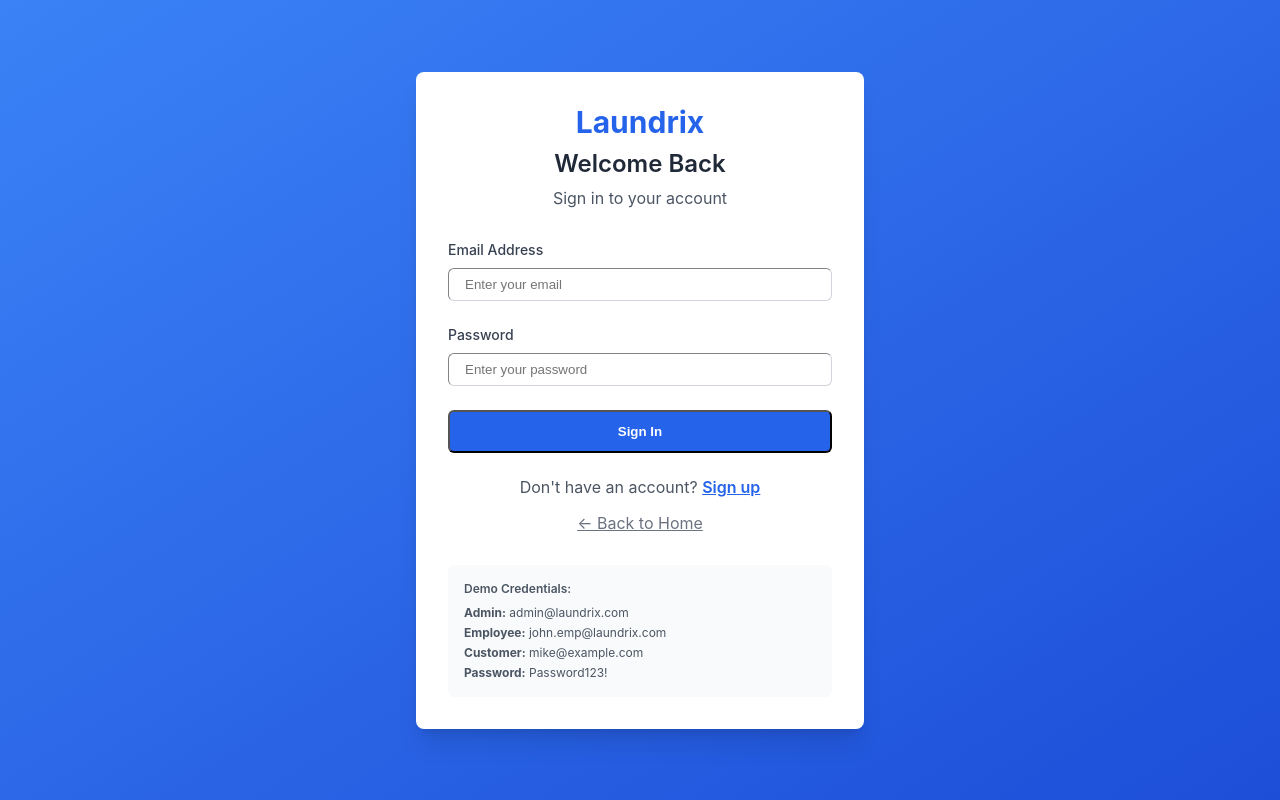
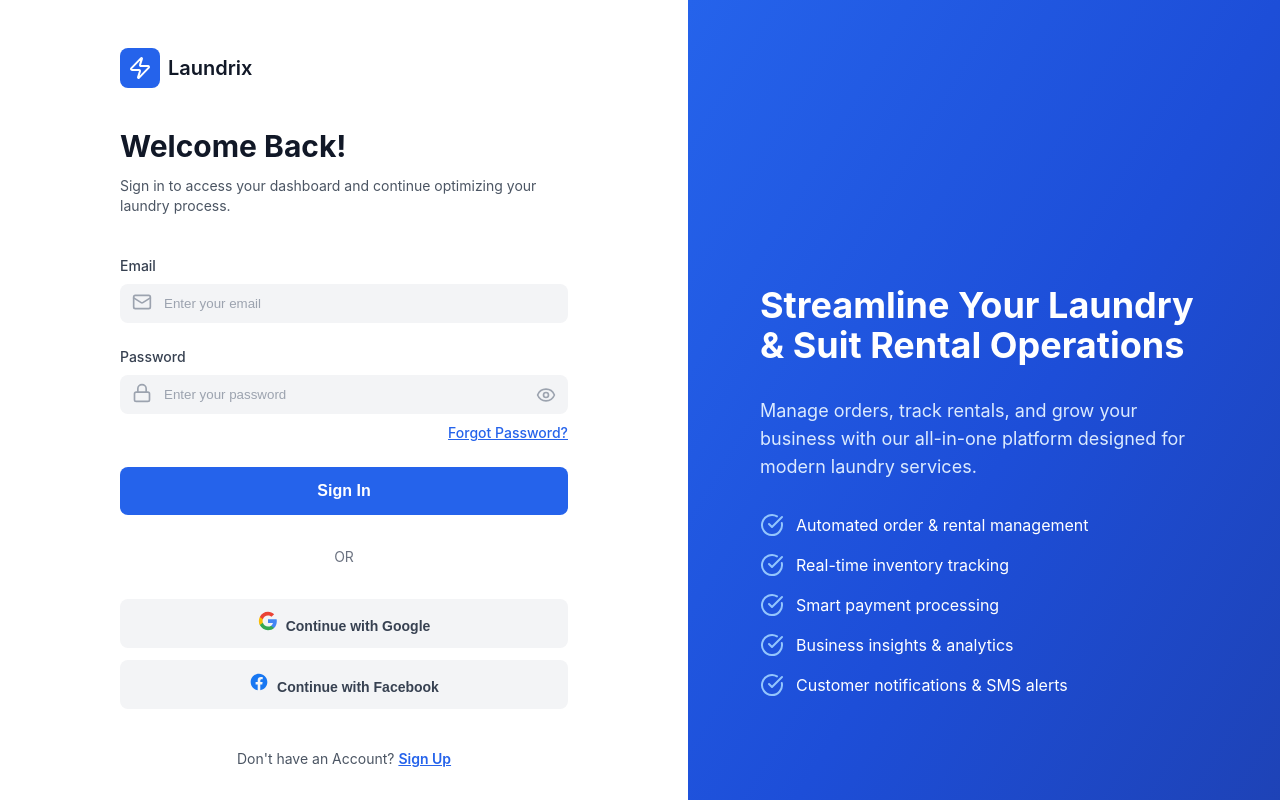
Before and after one commit to sanudacosta/Laundrix, a React (Vite) app in the folder frontend/: page /login in a window 1280 px wide. Shown: the top 800 px of the page. Built offline with nearby package versions, Linux system fonts and the light colour scheme; no server answers.

Commit message:
Enhance LoginPage with new UI

```diff
--- a/frontend/index.html
+++ b/frontend/index.html
@@ -4,6 +4,9 @@
     <meta charset="UTF-8" />
     <link rel="icon" type="image/svg+xml" href="/vite.svg" />
     <meta name="viewport" content="width=device-width, initial-scale=1.0" />
+    <link rel="preconnect" href="https://fonts.googleapis.com">
+    <link rel="preconnect" href="https://fonts.gstatic.com" crossorigin>
+    <link href="https://fonts.googleapis.com/css2?family=Inter:wght@300;400;500;600;700;800&display=swap" rel="stylesheet">
     <title>Laundrix - Laundry Management & Suit Rental System</title>
   </head>
   <body>
--- /dev/null
+++ b/frontend/src/components/ui/Button.jsx
@@ -0,0 +1,80 @@
+import React from 'react';
+
+const Button = React.forwardRef(
+  (
+    {
+      children,
+      variant = 'primary',
+      icon: Icon,
+      iconPosition = 'left',
+      loading = false,
+      className = '',
+      ...props
+    },
+    ref
+  ) => {
+    const baseStyles = `
+      w-full flex items-center justify-center px-4 py-3 rounded-lg
+      font-semibold text-base transition-all
+      border-0 outline-none appearance-none
+      focus:outline-none focus:ring-0 focus-visible:outline-none
+      disabled:opacity-50 disabled:cursor-not-allowed
+    `;
+
+    const variants = {
+      primary: 'bg-blue-600 hover:bg-blue-700 text-white',
+      secondary: 'bg-gray-100 hover:bg-gray-200 text-gray-700',
+      outline: 'bg-gray-100 hover:bg-gray-200 text-gray-700',
+    };
+
+    return (
+      <button
+        ref={ref}
+        type="button"
+        className={`${baseStyles} ${variants[variant]} ${className}`}
+        disabled={loading}
+        {...props}
+      >
+        {loading ? (
+          <>
+            <svg
+              className="animate-spin -ml-1 mr-2 h-5 w-5"
+              xmlns="http://www.w3.org/2000/svg"
+              fill="none"
+              viewBox="0 0 24 24"
+            >
+              <circle
+                className="opacity-25"
+                cx="12"
+                cy="12"
+                r="10"
+                stroke="currentColor"
+                strokeWidth="4"
+              />
+              <path
+                className="opacity-75"
+                fill="currentColor"
+                d="M4 12a8 8 0 018-8V0C5.373 0 0 5.373 0 12h4zm2 5.291A7.962 7.962 0 014 12H0c0 3.042 1.135 5.824 3 7.938l3-2.647z"
+              />
+            </svg>
+            <span>{typeof children === 'string' ? children : 'Loading...'}</span>
+          </>
+        ) : (
+          <>
+            {Icon && iconPosition === 'left' && (
+              <Icon className="mr-2 h-5 w-5" />
+            )}
+            <span>{children}</span>
+            {Icon && iconPosition === 'right' && (
+              <Icon className="ml-2 h-5 w-5" />
+            )}
+          </>
+        )}
+      </button>
+    );
+  }
+);
+
+Button.displayName = 'Button';
+
+export default Button;
--- /dev/null
+++ b/frontend/src/components/ui/Input.jsx
@@ -0,0 +1,82 @@
+import React from 'react';
+
+const Input = React.forwardRef(
+  (
+    {
+      label,
+      icon: Icon,
+      rightIcon: RightIcon,
+      onRightIconClick,
+      error,
+      className = '',
+      ...props
+    },
+    ref
+  ) => {
+    return (
+      <div className="space-y-2">
+        {label && (
+          <label className="block text-sm font-medium text-gray-700">
+            {label}
+          </label>
+        )}
+
+        {/* INPUT WRAPPER */}
+        <div
+          className={`
+            relative flex items-center
+            bg-gray-100 rounded-lg
+            transition-all
+            focus-within:bg-gray-200
+            focus-within:ring-2 focus-within:ring-blue-500/40
+            ${error ? 'ring-2 ring-red-500/40' : ''}
+          `}
+        >
+          {Icon && (
+            <div className="pl-3 text-gray-400">
+              <Icon className="h-5 w-5" />
+            </div>
+          )}
+
+          <input
+            ref={ref}
+            className={`
+              w-full bg-transparent
+              py-3
+              ${Icon ? 'pl-3' : 'pl-4'}
+              ${RightIcon ? 'pr-10' : 'pr-4'}
+              text-gray-900 placeholder-gray-400
+              outline-none border-none
+              focus:outline-none focus:ring-0
+              ${className}
+            `}
+            {...props}
+          />
+
+          {RightIcon && (
+            <button
+              type="button"
+              tabIndex={-1}
+              onClick={onRightIconClick}
+              className="
+                absolute right-3
+                flex items-center justify-center
+                bg-transparent border-0
+                outline-none focus:outline-none
+                text-gray-400 hover:text-gray-600
+              "
+            >
+              <RightIcon className="h-5 w-5" />
+            </button>
+          )}
+        </div>
+
+        {error && <p className="text-sm text-red-600">{error}</p>}
+      </div>
+    );
+  }
+);
+
+Input.displayName = 'Input';
+
+export default Input;
--- a/frontend/src/pages/Auth/LoginPage.jsx
+++ b/frontend/src/pages/Auth/LoginPage.jsx
@@ -1,6 +1,9 @@
 import React, { useState } from 'react';
 import { Link, useNavigate } from 'react-router-dom';
 import { useAuth } from '../../context/AuthContext';
+import { Mail, Lock, Eye, EyeOff, Zap, CheckCircle, AlertCircle } from 'lucide-react';
+import Input from '../../components/ui/Input';
+import Button from '../../components/ui/Button';
 
 const LoginPage = () => {
   const navigate = useNavigate();
@@ -11,6 +14,7 @@ const LoginPage = () => {
   });
   const [error, setError] = useState('');
   const [loading, setLoading] = useState(false);
+  const [showPassword, setShowPassword] = useState(false);
 
   const handleChange = (e) => {
     setFormData({
@@ -38,85 +42,175 @@ const LoginPage = () => {
   };
 
   return (
-    <div className="min-h-screen bg-gradient-to-br from-blue-500 to-blue-700 flex items-center justify-center py-12 px-4 sm:px-6 lg:px-8">
-      <div className="max-w-md w-full bg-white rounded-lg shadow-xl p-8">
-        <div className="text-center mb-8">
-          <h1 className="text-3xl font-bold text-blue-600 mb-2">Laundrix</h1>
-          <h2 className="text-2xl font-semibold text-gray-800">Welcome Back</h2>
-          <p className="text-gray-600 mt-2">Sign in to your account</p>
+    <div className="min-h-screen flex">
+      {/* Left Side - Form */}
+      <div className="flex-1 flex items-center justify-center px-4 sm:px-6 lg:px-20 xl:px-24 bg-white">
+        <div className="max-w-md w-full py-12">
+          {/* Logo and Header */}
+          <div className="text-left mb-10">
+            <div className="flex items-center space-x-2 mb-10">
+              <div className="w-10 h-10 bg-blue-600 rounded-lg flex items-center justify-center">
+                <Zap className="w-6 h-6 text-white" />
+              </div>
+              <span className="text-xl font-semibold text-gray-900">Laundrix</span>
+            </div>
+            <h2 className="text-3xl font-bold text-gray-900 mb-3">Welcome Back!</h2>
+            <p className="text-gray-600 text-sm">
+              Sign in to access your dashboard and continue optimizing your laundry process.
+            </p>
           </div>
 
+          {/* Error Message */}
           {error && (
-          <div className="bg-red-50 border border-red-200 text-red-600 px-4 py-3 rounded-md mb-4">
-            {error}
+            <div className="bg-red-50 border border-red-200 text-red-700 px-4 py-3 rounded-lg flex items-center space-x-2 mb-6">
+              <AlertCircle className="w-5 h-5 flex-shrink-0" />
+              <span className="text-sm">{error}</span>
             </div>
           )}
 
+          {/* Login Form */}
           <form onSubmit={handleSubmit} className="space-y-6">
-          <div>
-            <label htmlFor="email" className="block text-sm font-medium text-gray-700 mb-2">
-              Email Address
-            </label>
-            <input
+            {/* Email Input */}
+            <Input
+              label="Email"
               type="email"
               id="email"
               name="email"
               value={formData.email}
               onChange={handleChange}
+              placeholder="Enter your email"
+              icon={Mail}
               required
-              className="w-full px-4 py-2 border border-gray-300 rounded-md focus:ring-2 focus:ring-blue-500 focus:border-transparent"
-              placeholder="Enter your email"
             />
-          </div>
 
+            {/* Password Input */}
             <div>
-            <label htmlFor="password" className="block text-sm font-medium text-gray-700 mb-2">
-              Password
-            </label>
-            <input
-              type="password"
+              <Input
+                label="Password"
+                type={showPassword ? 'text' : 'password'}
                 id="password"
                 name="password"
                 value={formData.password}
                 onChange={handleChange}
+                placeholder="Enter your password"
+                icon={Lock}
+                rightIcon={showPassword ? EyeOff : Eye}
+                onRightIconClick={() => setShowPassword(!showPassword)}
                 required
-              className="w-full px-4 py-2 border border-gray-300 rounded-md focus:ring-2 focus:ring-blue-500 focus:border-transparent"
-              placeholder="Enter your password"
               />
+              <div className="mt-2 text-right">
+                <Link to="/forgot-password" className="text-sm text-blue-600 hover:text-blue-700 font-medium">
+                  Forgot Password?
+                </Link>
+              </div>
             </div>
 
-          <button
+            {/* Sign In Button */}
+            <Button
               type="submit"
-            disabled={loading}
-            className="w-full bg-blue-600 text-white py-3 px-4 rounded-md hover:bg-blue-700 font-semibold transition disabled:opacity-50 disabled:cursor-not-allowed"
+              loading={loading}
+              variant="primary"
             >
               {loading ? 'Signing in...' : 'Sign In'}
-          </button>
+            </Button>
           </form>
 
-        <div className="mt-6 text-center">
-          <p className="text-gray-600">
-            Don't have an account?{' '}
+          {/* Divider */}
+          <div className="relative my-8">
+            <div className="absolute inset-0 flex items-center">
+              <div className="w-full border-t border-gray-300"></div>
+            </div>
+            <div className="relative flex justify-center text-sm">
+              <span className="px-2 bg-white text-gray-500">OR</span>
+            </div>
+          </div>
+
+          {/* Social Login Buttons */}
+          <div className="space-y-3 mb-6">
+            <Button
+              type="button"
+              variant="secondary"
+              className="text-sm py-2.5"
+            >
+              <svg className="w-5 h-5 mr-2" viewBox="0 0 24 24">
+                <path fill="#4285F4" d="M22.56 12.25c0-.78-.07-1.53-.2-2.25H12v4.26h5.92c-.26 1.37-1.04 2.53-2.21 3.31v2.77h3.57c2.08-1.92 3.28-4.74 3.28-8.09z"/>
+                <path fill="#34A853" d="M12 23c2.97 0 5.46-.98 7.28-2.66l-3.57-2.77c-.98.66-2.23 1.06-3.71 1.06-2.86 0-5.29-1.93-6.16-4.53H2.18v2.84C3.99 20.53 7.7 23 12 23z"/>
+                <path fill="#FBBC05" d="M5.84 14.09c-.22-.66-.35-1.36-.35-2.09s.13-1.43.35-2.09V7.07H2.18C1.43 8.55 1 10.22 1 12s.43 3.45 1.18 4.93l2.85-2.22.81-.62z"/>
+                <path fill="#EA4335" d="M12 5.38c1.62 0 3.06.56 4.21 1.64l3.15-3.15C17.45 2.09 14.97 1 12 1 7.7 1 3.99 3.47 2.18 7.07l3.66 2.84c.87-2.6 3.3-4.53 6.16-4.53z"/>
+              </svg>
+              Continue with Google
+            </Button>
+
+            <Button
+              type="button"
+              variant="secondary"
+              className="text-sm py-2.5"
+            >
+              <svg className="w-5 h-5 mr-2" viewBox="0 0 24 24" fill="currentColor">
+                <path d="M12 2C6.477 2 2 6.477 2 12c0 4.991 3.657 9.128 8.438 9.879V14.89h-2.54V12h2.54V9.797c0-2.506 1.492-3.89 3.777-3.89 1.094 0 2.238.195 2.238.195v2.46h-1.26c-1.243 0-1.63.771-1.63 1.562V12h2.773l-.443 2.89h-2.33v6.989C18.343 21.129 22 16.99 22 12c0-5.523-4.477-10-10-10z" fill="#1877F2"/>
+              </svg>
+              Continue with Facebook
+            </Button>
+          </div>
+
+          {/* Sign Up Link */}
+          <div className="text-center pt-4 pb-6">
+            <p className="text-sm text-gray-600">
+              Don't have an Account?{' '}
               <Link to="/register" className="text-blue-600 hover:text-blue-700 font-semibold">
-              Sign up
+                Sign Up
               </Link>
             </p>
           </div>
 
-        <div className="mt-4 text-center">
-          <Link to="/" className="text-gray-500 hover:text-gray-700">
-            ← Back to Home
-          </Link>
+          {/* Demo Credentials */}
+          <div className="mt-2 bg-blue-50 border border-blue-200 rounded-lg p-4">
+            <div className="flex items-start space-x-2">
+              <AlertCircle className="w-5 h-5 text-blue-600 flex-shrink-0 mt-0.5" />
+              <div className="flex-1">
+                <p className="text-xs font-semibold text-blue-900 mb-2">Demo Credentials</p>
+                <div className="text-xs text-blue-800 space-y-1">
+                  <p><span className="font-medium">Admin:</span> admin@laundrix.com</p>
+                  <p><span className="font-medium">Employee:</span> john.emp@laundrix.com</p>
+                  <p><span className="font-medium">Customer:</span> mike@example.com</p>
+                  <p><span className="font-medium">Password:</span> Password123!</p>
+                </div>
+              </div>
+            </div>
+          </div>
+        </div>
       </div>
 
-        {/* Demo Credentials */}
-        <div className="mt-8 bg-gray-50 p-4 rounded-md">
-          <p className="text-xs text-gray-600 font-semibold mb-2">Demo Credentials:</p>
-          <div className="text-xs text-gray-600 space-y-1">
-            <p><strong>Admin:</strong> admin@laundrix.com</p>
-            <p><strong>Employee:</strong> john.emp@laundrix.com</p>
-            <p><strong>Customer:</strong> mike@example.com</p>
-            <p><strong>Password:</strong> Password123!</p>
+      {/* Right Side - Branding */}
+      <div className="hidden lg:flex lg:flex-1 bg-gradient-to-br from-blue-600 via-blue-700 to-blue-800 items-center justify-center p-12">
+        <div className="max-w-md text-white">
+          <h2 className="text-4xl font-bold mb-8">
+            Streamline Your Laundry & Suit Rental Operations
+          </h2>
+          <p className="text-lg text-blue-100 mb-8">
+            Manage orders, track rentals, and grow your business with our all-in-one platform designed for modern laundry services.
+          </p>
+          <div className="space-y-4">
+            <div className="flex items-center space-x-3">
+              <CheckCircle className="w-6 h-6 text-blue-300" />
+              <span>Automated order & rental management</span>
+            </div>
+            <div className="flex items-center space-x-3">
+              <CheckCircle className="w-6 h-6 text-blue-300" />
+              <span>Real-time inventory tracking</span>
+            </div>
+            <div className="flex items-center space-x-3">
+              <CheckCircle className="w-6 h-6 text-blue-300" />
+              <span>Smart payment processing</span>
+            </div>
+            <div className="flex items-center space-x-3">
+              <CheckCircle className="w-6 h-6 text-blue-300" />
+              <span>Business insights & analytics</span>
+            </div>
+            <div className="flex items-center space-x-3">
+              <CheckCircle className="w-6 h-6 text-blue-300" />
+              <span>Customer notifications & SMS alerts</span>
+            </div>
           </div>
         </div>
       </div>
--- a/frontend/tailwind.config.js
+++ b/frontend/tailwind.config.js
@@ -6,6 +6,9 @@ export default {
   ],
   theme: {
     extend: {
+      fontFamily: {
+        sans: ['Inter', 'system-ui', '-apple-system', 'BlinkMacSystemFont', 'Segoe UI', 'Roboto', 'sans-serif'],
+      },
       colors: {
         primary: {
           50: '#e6f7ff',
```
Also changed, not shown: frontend/package.json (+8 -7 lines). Lines whose indentation alone changed are shown as unchanged.
